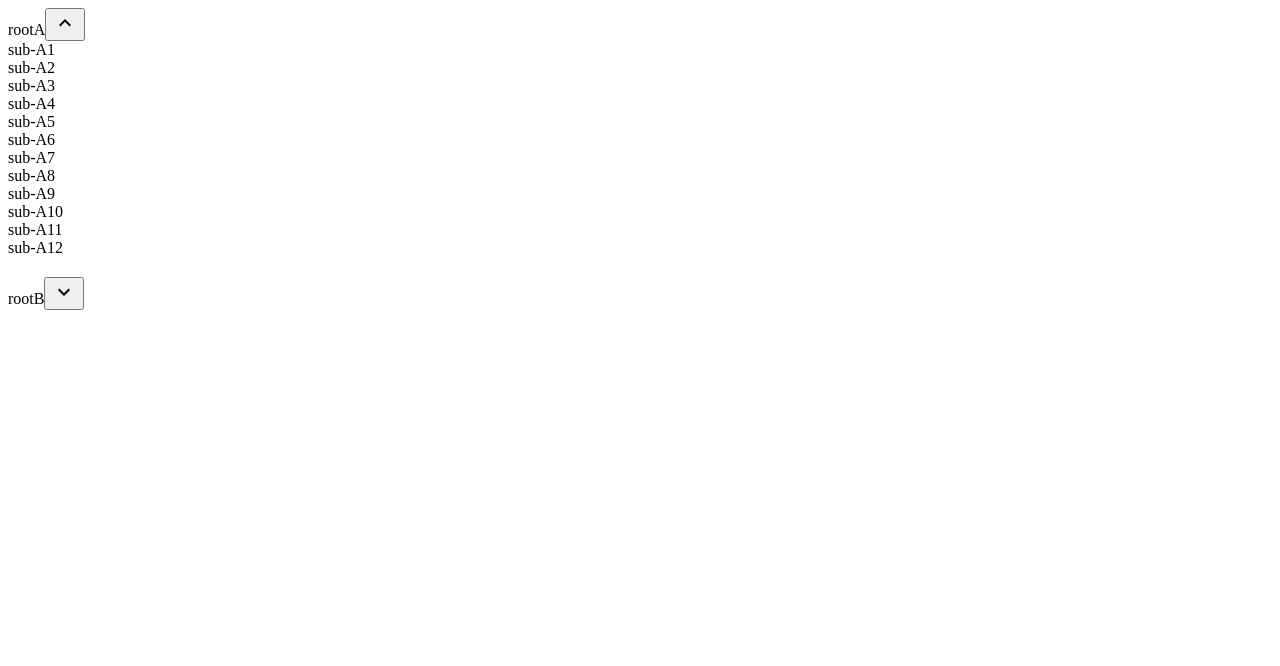
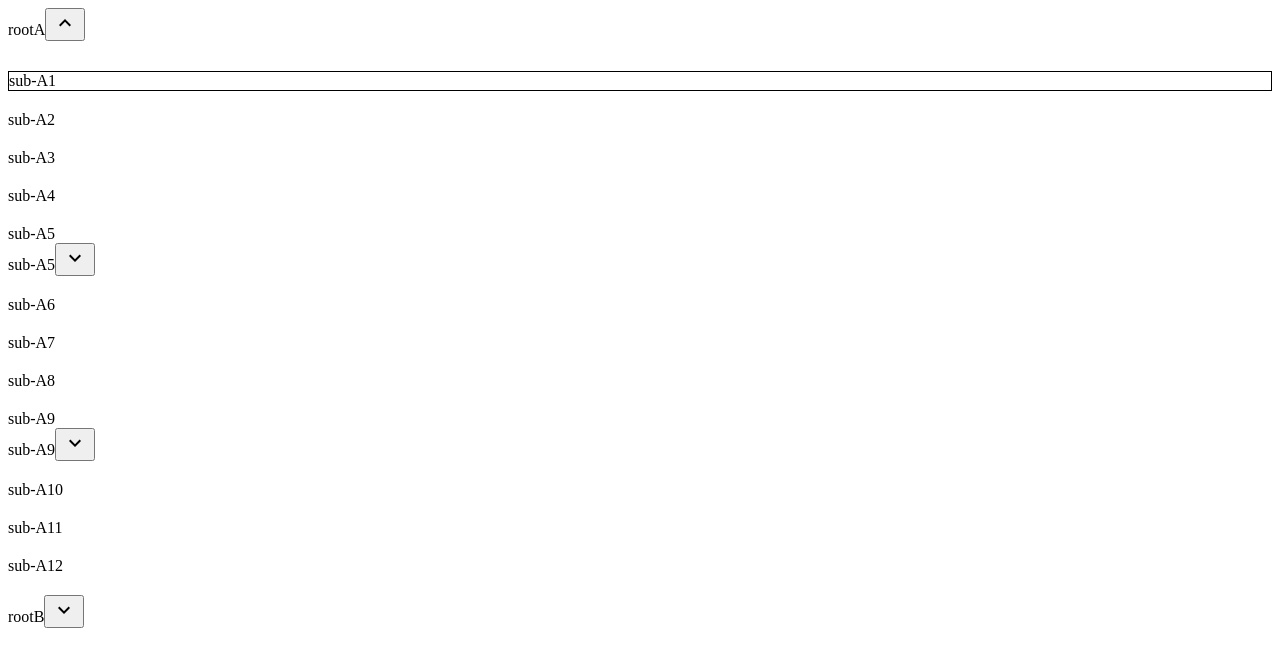
Before and after one commit to kbc1235/front, a React (Vite) app: page /tree in a window 1280 px wide. Both pictures are taken after a click on the button 65 px from the left and 24 px from the top of the page. Shown: the top 666 px of the page. Built offline with nearby package versions, Linux system fonts and the light colour scheme.

Commit message:
트리구조 완성

```diff
--- a/src/components/tree/index.tsx
+++ b/src/components/tree/index.tsx
@@ -1,4 +1,4 @@
-import React, { Children, useState } from "react";
+import React, { useState } from "react";
 import styled from "styled-components";
 import { KeyboardArrowDown, KeyboardArrowUp } from "@mui/icons-material";
 
@@ -75,8 +75,14 @@ function ChildrenBox({ text, state, childrens }: { text: string; state: boolean;
 
             {expand
                 ? childrens.map((data, i) => {
-                      console.log(data);
-                      return <div key={i}>{data.text}</div>;
+                      return (
+                          <div key={i}>
+                              {data.text}
+                              {data.children && (
+                                  <ChildrenBox text={data.text} state={data.state} childrens={data.children} />
+                              )}
+                          </div>
+                      );
                   })
                 : null}
         </div>
@@ -85,16 +91,15 @@ function ChildrenBox({ text, state, childrens }: { text: string; state: boolean;
 
 const div = {
     treeBox: styled.div`
-        & > div + div {
+        & button + div {
+            &:first-child {
+                border: none;
+            }
+            margin-top: 30px;
+            border: 1px solid;
+        }
+        & div + div {
             margin-top: 20px;
         }
     `,
-    depth01: styled.div`
-        display: flex;
-        align-items: center;
-    `,
-    depth02: styled.div`
-        display: flex;
-        align-items: center;
-    `,
 };
```
